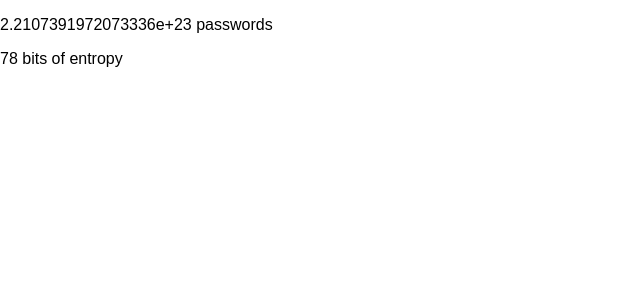
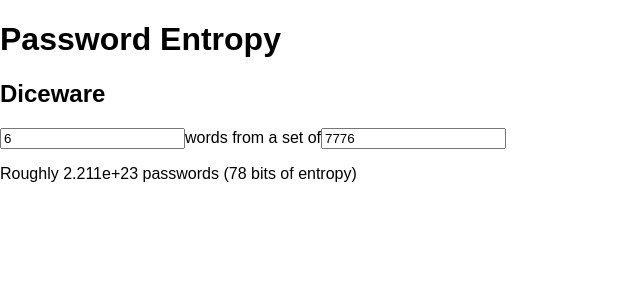
Before and after one commit to nickserv/password-entropy, a React (Create React App) app: page / in a window 1280 px wide. Shown: the top 300 px of the page, without its empty margins (0-640 px from the left). Built offline with nearby package versions, Linux system fonts and the light colour scheme.

Commit message:
Basic input support

```diff
--- a/src/App.js
+++ b/src/App.js
@@ -1,17 +1,30 @@
-import React from 'react'
+import React, { Component } from 'react'
 
-function bits (size) {
-  return Math.floor(Math.log2(size)) + 1
+export default class App extends Component {
+  state = {
+    listSize: 7776,
+    passwordSize: 6
+  }
+
+  static bits (size) {
+    return Math.floor(Math.log2(size)) + 1
+  }
+
+  numberSetter (key) {
+    return (event) => this.setState({ [key]: parseInt(event.target.value, 10) })
+  }
+
+  render () {
+    const size = this.state.listSize ** this.state.passwordSize
+    return <div>
+      <h1>Password Entropy</h1>
+      <h2>Diceware</h2>
+      <p>
+        <input value={this.state.passwordSize} onChange={this.numberSetter('passwordSize')} type="number" min="1" required/>
+        words from a set of
+        <input value={this.state.listSize} onChange={this.numberSetter('listSize')} type="number" min="1" required/>
+      </p>
+      <p>Roughly {size.toPrecision(4)} passwords ({this.constructor.bits(size)} bits of entropy)</p>
+    </div>
+  }
 }
-
-const App = props => {
-  const listSize = 7776
-  const passwordSize = 6
-  const size = listSize ** passwordSize
-  return <div>
-    <p>{size} passwords</p>
-    <p>{bits(size)} bits of entropy</p>
-  </div>
-}
-
-export default App
```
